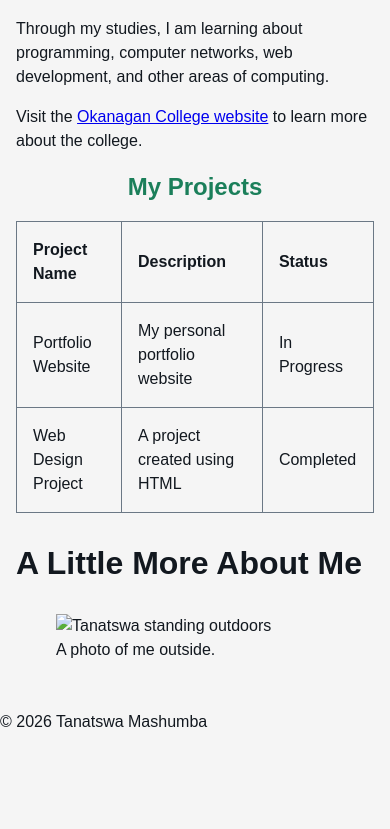
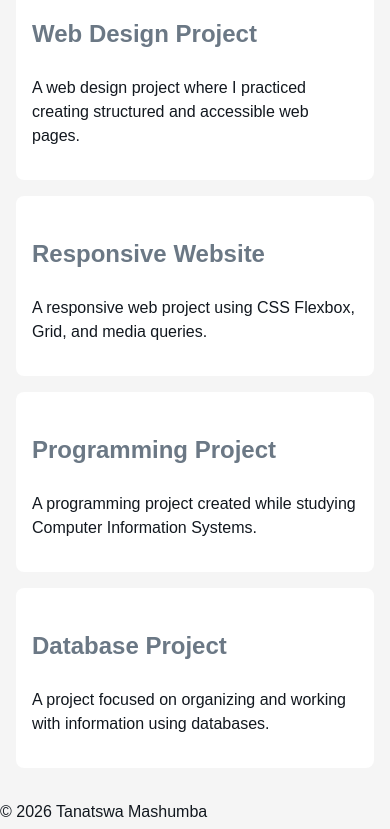
Before and after one commit to supremedreezy-bot/cosc219-site, a plain HTML site: page projects.html in a window 390 px wide. Shown: the part 619-1448 px from the top of the page. Before the commit the page ends 1369 px from the top, so only its background shows below. Drawn offline with Linux system fonts and the light colour scheme.

Commit message:
Add responsive project card grid

```diff
--- a/projects.html
+++ b/projects.html
@@ -4,14 +4,14 @@
 <head>
     <meta charset="UTF-8">
     <meta name="viewport" content="width=device-width, initial-scale=1.0">
-    <title>Tanatswa's Portfolio - About Me</title>
+    <title>Tanatswa's Portfolio - Projects</title>
     <link rel="stylesheet" href="css/styles.css">
 </head>
 
 <body>
 
     <header>
-        <h1>About Me</h1>
+        <h1>My Projects</h1>
 
         <nav>
             <ul>
@@ -26,77 +26,52 @@
     <main>
 
         <section>
-            <h2>Who I Am</h2>
+            <h2>Projects</h2>
 
+            <div class="cards">
+
+                <article>
+                    <h3>Portfolio Website</h3>
                     <p>
-                My name is <strong>Tanatswa Mashumba</strong>. I am studying
-                Computer Information Systems at Okanagan College.
+                        A personal portfolio website created using HTML and CSS
+                        to showcase my work and skills.
                     </p>
+                </article>
 
+                <article>
+                    <h3>Web Design Project</h3>
                     <p>
-                I enjoy learning about technology and developing new skills.
-                I am especially interested in <em>web development and programming</em>.
+                        A web design project where I practiced creating
+                        structured and accessible web pages.
                     </p>
-        </section>
+                </article>
 
-        <section>
-            <h2>My Studies</h2>
+                <article>
+                    <h3>Responsive Website</h3>
+                    <p>
+                        A responsive web project using CSS Flexbox, Grid,
+                        and media queries.
+                    </p>
+                </article>
 
+                <article>
+                    <h3>Programming Project</h3>
                     <p>
-                Through my studies, I am learning about programming,
-                computer networks, web development, and other areas of computing.
+                        A programming project created while studying
+                        Computer Information Systems.
                     </p>
+                </article>
 
+                <article>
+                    <h3>Database Project</h3>
                     <p>
-                Visit the
-                <a href="https://www.okanagancollege.ca/"
-                   target="_blank"
-                   rel="noopener">Okanagan College website</a>
-                to learn more about the college.
+                        A project focused on organizing and working with
+                        information using databases.
                     </p>
-        </section>
+                </article>
 
-        <table>
-            <caption>My Projects</caption>
+            </div>
 
-            <thead>
-                <tr>
-                    <th scope="col">Project Name</th>
-                    <th scope="col">Description</th>
-                    <th scope="col">Status </th>
-                </tr>
-            </thead>
-
-            <tbody>
-                <tr>
-                    <td>Portfolio Website</td>
-                    <td>My personal portfolio website</td>
-                    <td>In Progress</td>
-                </tr>
-
-                <tr>
-                    <td>Web Design Project</td>
-                    <td>A project created using HTML</td>
-                    <td>Completed</td>
-                </tr>
-
-
-            </tbody>
-
-
-        </table>
-
-        <section>
-            <h2>A Little More About Me</h2>
-
-            <figure>
-                <img src="images/profile.jpg"
-                     alt="Tanatswa standing outdoors">
-
-                <figcaption>
-                    A photo of me outside.
-                </figcaption>
-            </figure>
         </section>
 
     </main>
```
Lines whose indentation alone changed are shown as unchanged.
